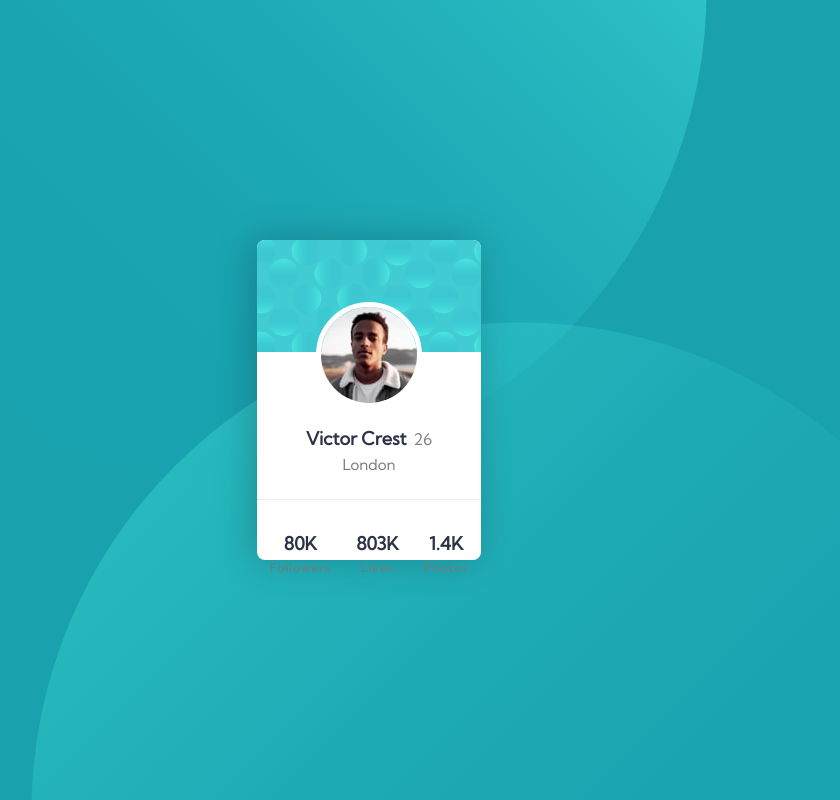
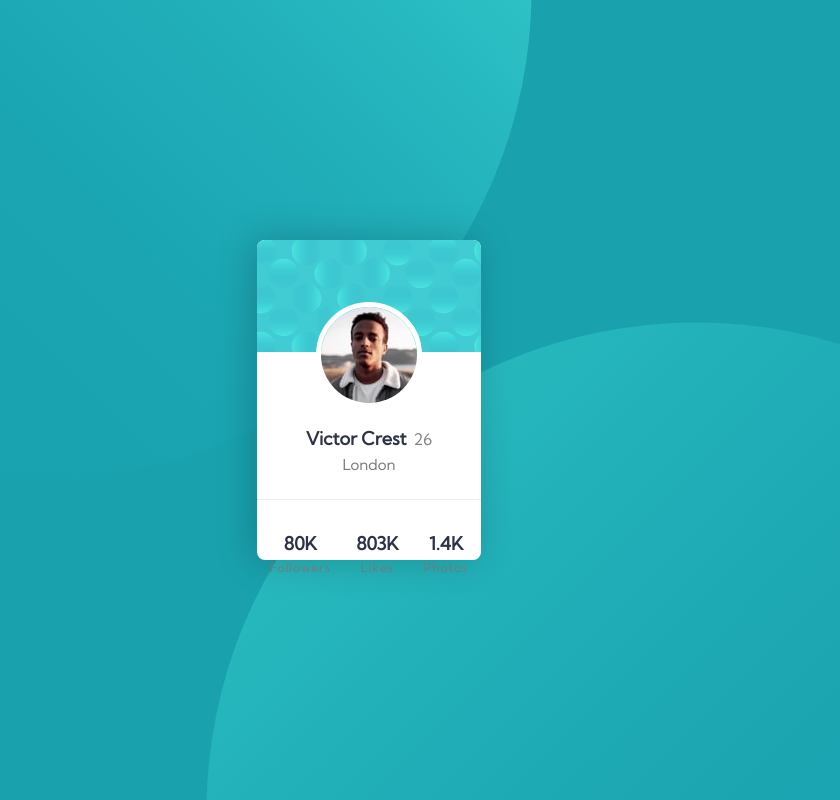
Before and after one commit to oryanhach/profile-card-component, a plain HTML site: page index.html in a window 1280 px wide. Shown: the whole page, without its empty margins (271-1111 px from the left). Drawn offline with Linux system fonts and the light colour scheme.

Commit message:
fix image position

```diff
--- a/styles.css
+++ b/styles.css
@@ -15,8 +15,9 @@ body {
 	height: 100vh;
 	align-items: center;
 	font-family: 'Kumbh Sans', sans-serif;
-	background: url('images/bg-pattern-bottom.svg') bottom -500px right 0 no-repeat,
-		url('images/bg-pattern-top.svg') top -500px left 0 no-repeat;
+	background: url('images/bg-pattern-bottom.svg') bottom -500px right -175px
+			no-repeat,
+		url('images/bg-pattern-top.svg') top -500px left -175px no-repeat;
 	background-color: hsl(185, 75%, 39%);
 }
 
```
